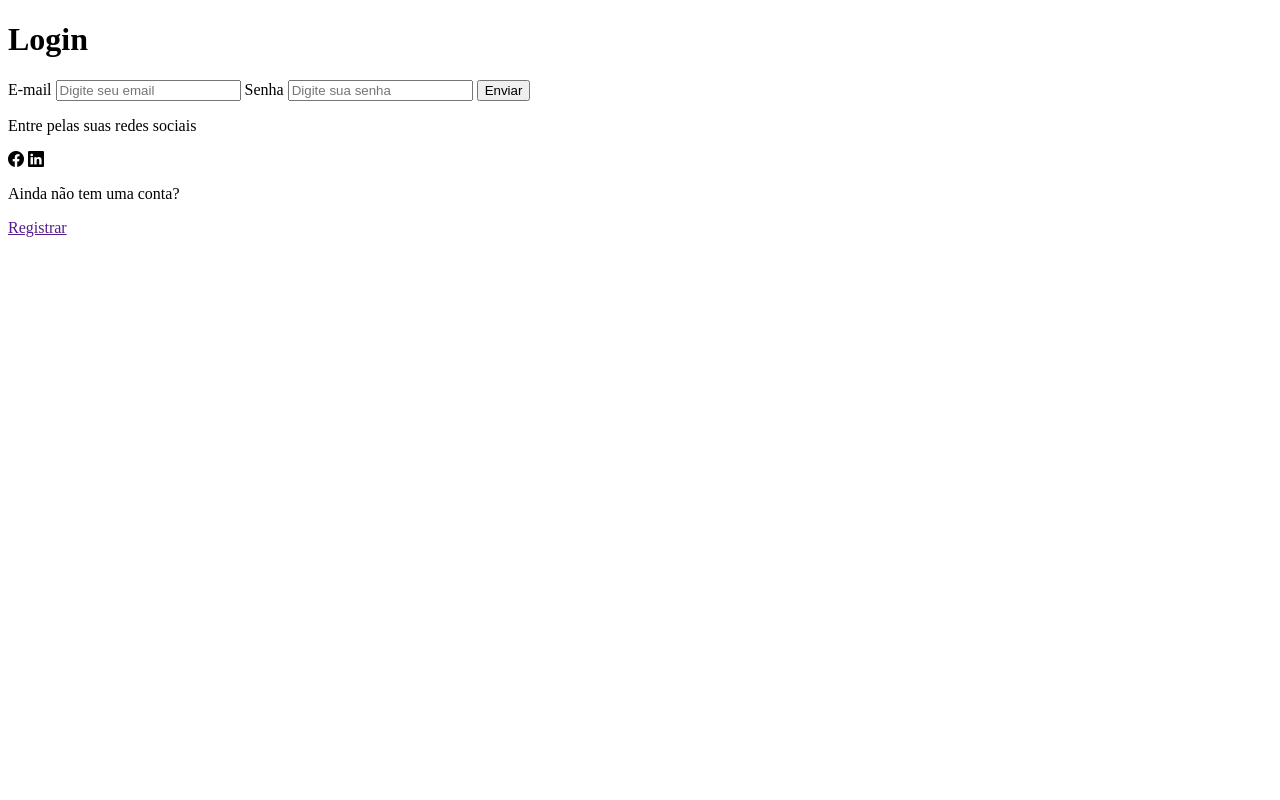
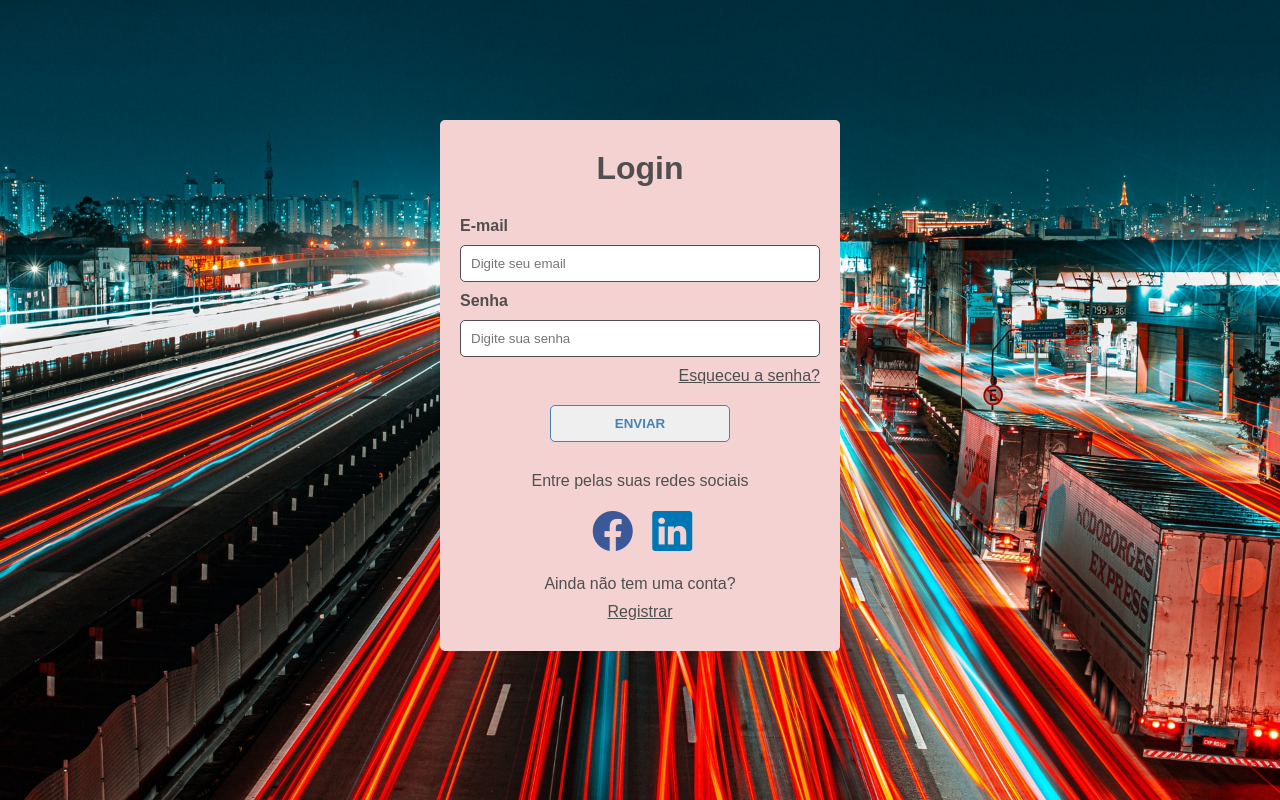
Before and after one commit to ArdisonRubim/tela_login, a plain HTML site: page index.html in a window 1280 px wide. Drawn offline with nearby package versions, Linux system fonts and the light colour scheme.

Commit message:
Css completo

```diff
--- a/css/styles.css
+++ b/css/styles.css
@@ -1 +1,108 @@
 /* Css geral */
+* {
+    padding: 0;
+    margin: 0;
+    color: #4F4F4F;
+    box-sizing: border-box;
+    border: 0;
+    font-family: Arial, Helvetica, sans-serif;
+}
+
+body {
+    background-image: url('../img/bg_unsplash.jpg');
+    background-size: cover;
+}
+
+a, label {
+    font-size: 1rem;
+}
+
+a:hover {
+    color: #1b1919;
+}
+
+textarea:focus, input:focus {
+    outline: none;
+}
+
+/* div-container-login */
+#div-container-login {
+    background: rgb(245, 210, 210);
+    width: 400px;
+    margin-left: auto;
+    margin-right: auto;
+    margin-top: 15vh;
+    border-radius: 5px;
+    padding: 30px 20px;
+    text-align: center;
+}
+
+form {
+    margin: 30px 0;
+}
+label, input {
+    display: block;
+    text-align: left;
+    width: 100%;
+}
+label {
+    font-weight: bold;
+    margin-bottom: 10px;
+}
+
+input {
+    padding: 10px;
+    margin-bottom: 10px;
+    border: 1.5px solid #4F4F4F;;
+    border-radius: 5px;
+}
+
+#reset-password {
+    display: block;
+    text-align: right;
+    margin-bottom: 20px;
+}
+
+input[type='submit'] {
+    text-align: center;
+    width: 50%;
+    margin-left: auto;
+    margin-right: auto;
+    text-transform: uppercase;
+    font-weight: bold;
+    color: #4682B4;
+    border-color: #4682B4;
+    cursor: pointer;
+
+}
+
+input[type='submit']:hover {
+    background-color: #4682B4;
+    color: #d6c6c6;
+    transition: 0.5s;
+}
+
+#div-container-social, #div-container-social p {
+    margin-bottom: 20px;
+}
+
+#div-container-social i {
+    width: 40px;
+    height: 40px;
+    padding: 5px;
+    margin-left: 5px;
+    font-size: 2.5rem;
+    cursor: pointer;
+}
+
+#div-container-registrer p {
+    margin-bottom: 10px;
+}
+
+.bi-facebook {
+    color: #3B5998;
+}
+
+.bi-linkedin {
+    color: #0077b5;
+}
--- a/index.html
+++ b/index.html
@@ -17,6 +17,7 @@
             <input type="email" name="email-login" id="email-login" placeholder="Digite seu email">
             <label for="senha">Senha</label>
             <input type="password" name="senha-login" id="senha-login" placeholder="Digite sua senha">
+            <a href="#" id="reset-password">Esqueceu a senha?</a>
             <input type="submit" id="btn-submit" value="Enviar">
         </form>
         <div id="div-container-social">
```
